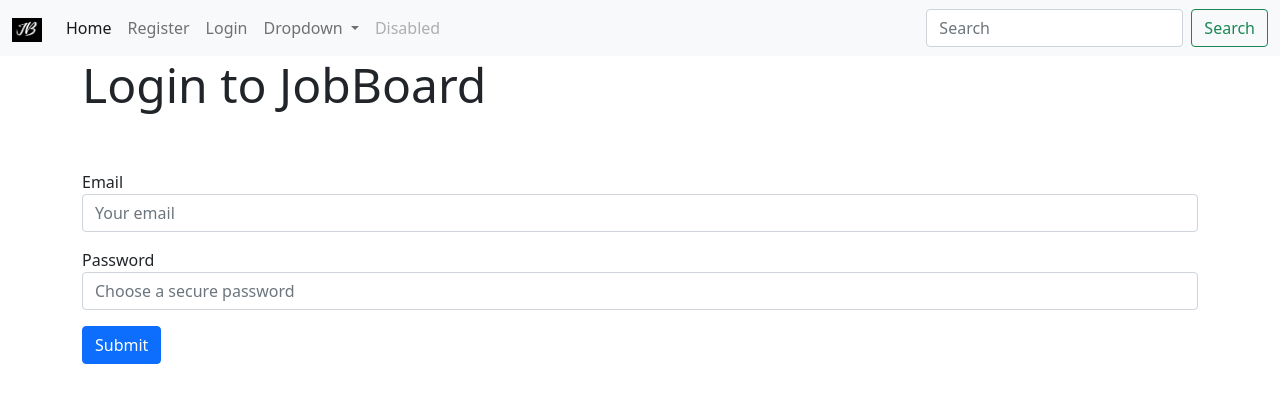
After one commit to Socheath-Horl/job_board, a FastAPI app: page /auth/login/ in a window 1280 px wide. The commit adds this page. Shown: the top 403 px of the page. Run offline with FastAPI, Linux system fonts and the light colour scheme; parts of the project's set-up code (start-up, migrations or seed data) failed here and were passed over.

Commit message:
add login page

```diff
--- /dev/null
+++ b/backend/templates/auth/login.html
@@ -0,0 +1,41 @@
+{% extends "shared/base.html" %}
+
+{% block title %}
+  <title>Login</title>
+{% endblock %}
+
+{% block content %}
+  <div class="container">
+    <div class="row">
+      <h5 class="display-5">Login to JobBoard</h5>
+      <div class="text-danger font-weight-bold">
+          {% for error in errors %}
+            <li>{{error}}</li>
+          {% endfor %}
+      </div>
+
+      <div class="text-success font-weight-bold">
+        {% if msg %}
+        <div class="badge bg-success text-wrap font-weight-bold" style="font-size: large;">
+          {{msg}}
+        </div>
+        {% endif %}
+      </div>
+    </div>
+
+
+    <div class="row my-5">
+      <form method="POST">
+        <div class="mb-3">
+          <label>Email</label>
+          <input type="text" required placeholder="Your email" name="email" value="{{email}}" class="form-control">
+        </div>
+        <div class="mb-3">
+          <label>Password</label>
+          <input type="password" required placeholder="Choose a secure password" value="{{password}}" name="password" class="form-control">
+        </div>
+        <button type="submit" class="btn btn-primary">Submit</button>
+      </form>
+    </div>
+  </div>
+  {% endblock %}
--- a/backend/templates/components/cards.html
+++ b/backend/templates/components/cards.html
@@ -8,6 +8,6 @@
     <p class="card-text">
       Description: {{obj.description[:60]}}
     </p>
-    <a href="/jobs/detail/{{obj.id}}" class="btn btn-primary">Read more</a>
+    <a href="/detail/{{obj.id}}" class="btn btn-primary">Read more</a>
   </div>
 </div>
--- a/backend/templates/components/navbar.html
+++ b/backend/templates/components/navbar.html
@@ -12,7 +12,10 @@
           <a class="nav-link active" aria-current="page" href="/">Home</a>
         </li>
         <li class="nav-item">
-          <a class="nav-link" href="#">Link</a>
+          <a class="nav-link" href="/user/register">Register</a>
+        </li>
+        <li class="nav-item">
+          <a class="nav-link" href="/auth/login">Login</a>
         </li>
         <li class="nav-item dropdown">
           <a class="nav-link dropdown-toggle" href="#" id="navbarDropdown" role="button" data-bs-toggle="dropdown" aria-expanded="false">
```
Also changed, not shown: backend/webapps/auth/forms.py (added, +26 -0 lines), backend/webapps/auth/route_login.py (added, +35 -0 lines), backend/webapps/base.py (+7 -3 lines).
